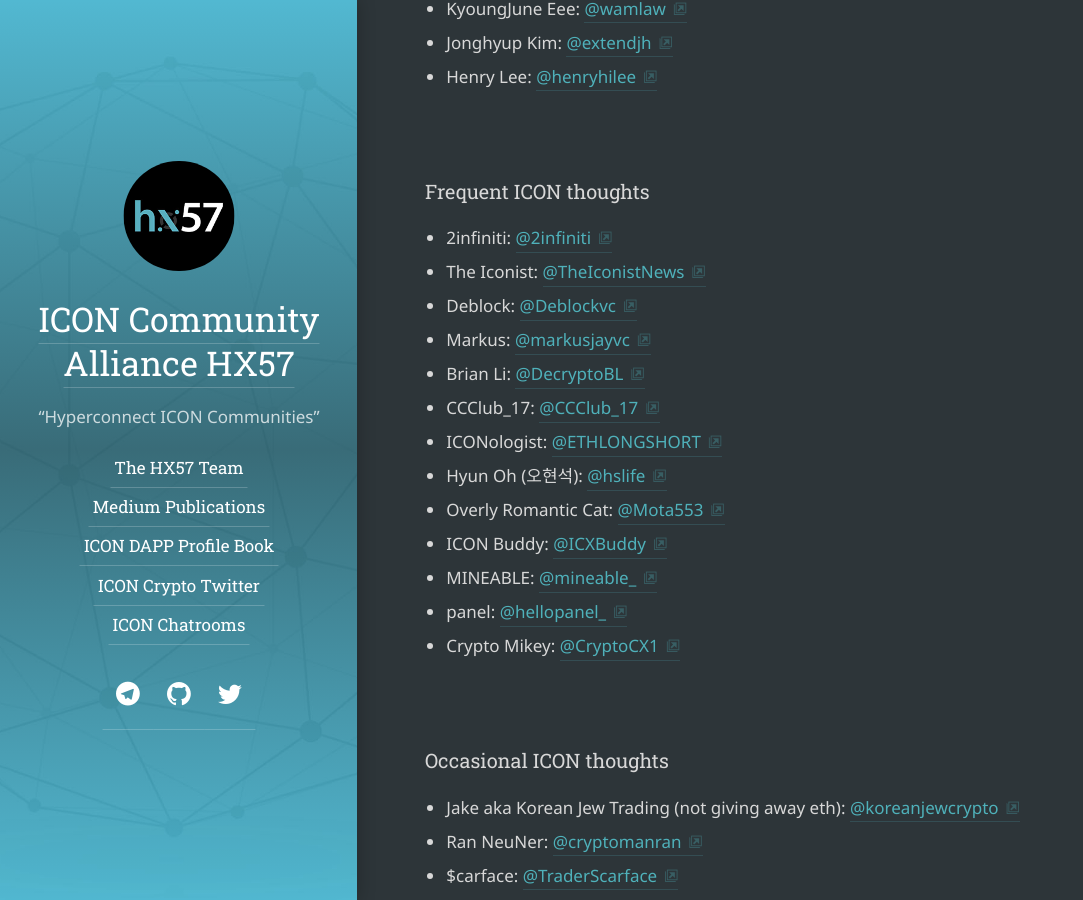
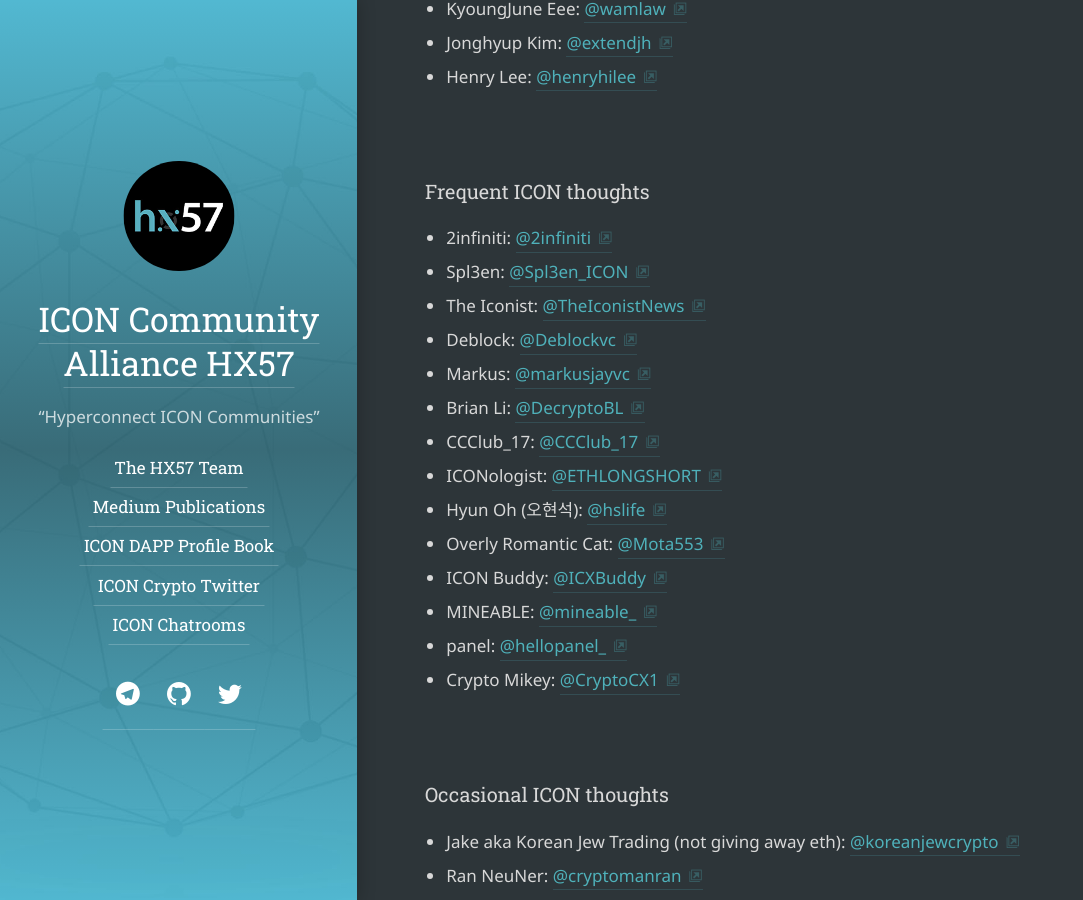
Before and after one commit to hx57/hx57.github.io, a Jekyll site: the page built from ct.md, in a window 1280 px wide and 900 px high, scrolled down 433 px. Shown: the whole window, without its empty margins (0-1083 px from the left). Built offline with Jekyll 4.4.1, drawn with Linux system fonts in a browser that asks for light colours; some web fonts are replaced.

Commit message:
add spl3en

```diff
--- a/ct.md
+++ b/ct.md
@@ -17,6 +17,7 @@ order: 4
 ### Frequent ICON thoughts
 
 *   2infiniti: [@2infiniti](https://www.twitter.com/2infiniti){:target="_blank"}
+*   Spl3en: [@Spl3en_ICON](https://www.twitter.com/Spl3en_ICON){:target="_blank"}
 *   The Iconist: [@TheIconistNews](https://twitter.com/TheIconistNews){:target="_blank"}
 *   Deblock: [@Deblockvc](https://www.twitter.com/Deblockvc){:target="_blank"}
 *   Markus: [@markusjayvc](https://www.twitter.com/markusjayvc){:target="_blank"}
@@ -29,6 +30,7 @@ order: 4
 *   MINEABLE: [@mineable_](https://www.twitter.com/mineable_){:target="_blank"}
 *   panel: [@hellopanel_](https://www.twitter.com/hellopanel_){:target="_blank"}
 *   Crypto Mikey: [@CryptoCX1](https://www.twitter.com/CryptoCX1){:target="_blank"}
+
 
 ### Occasional ICON thoughts
 
```
